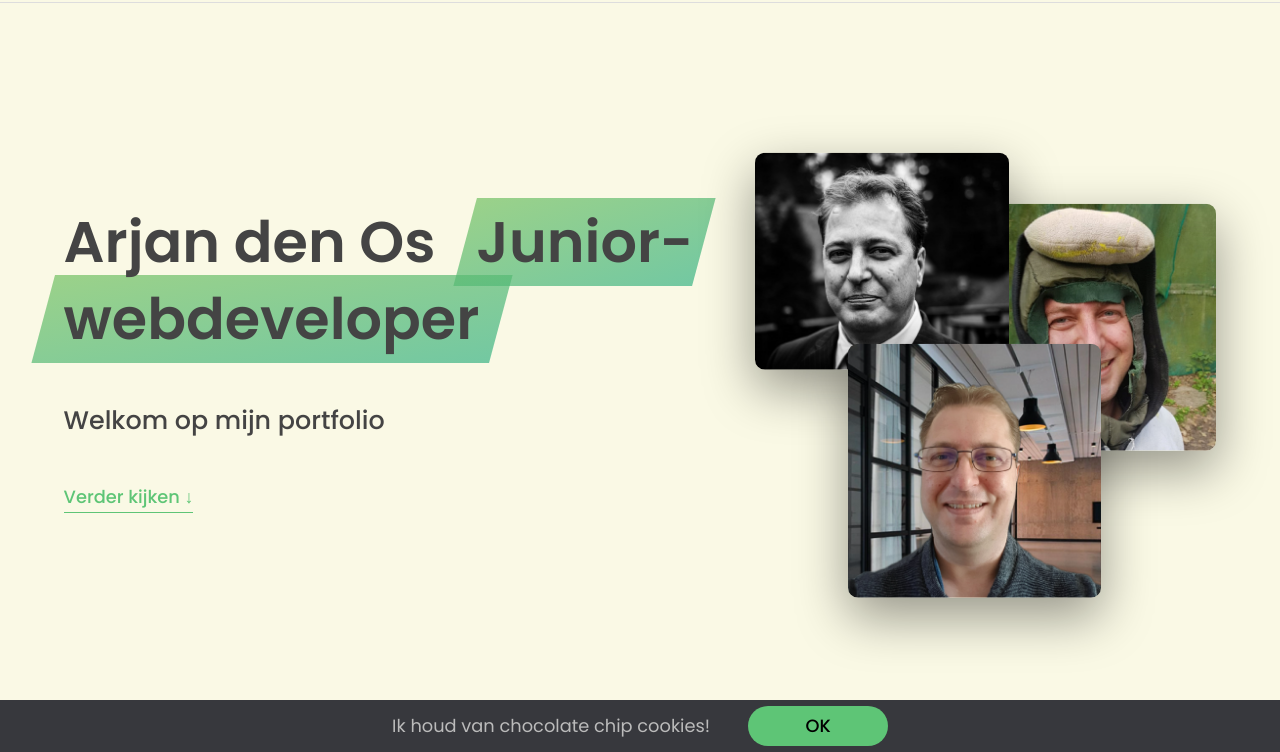
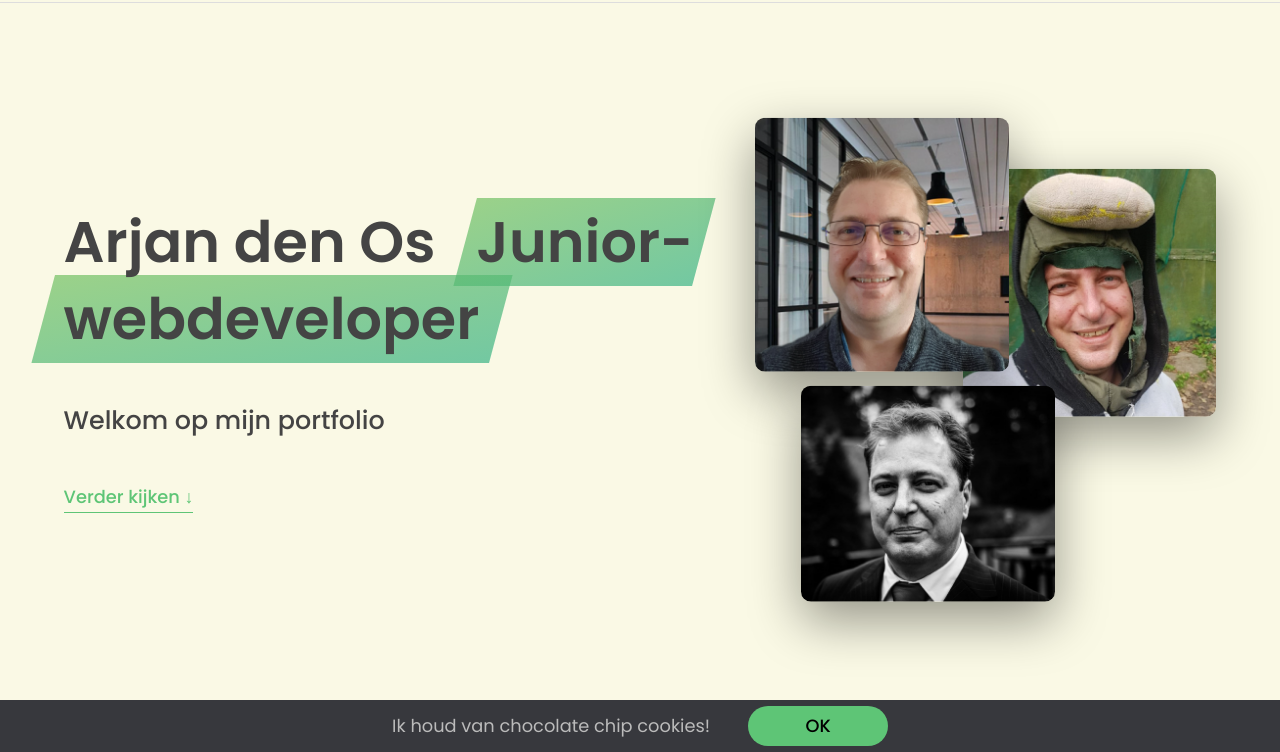
Before and after one commit to TzadO/portfolio, a plain HTML site: page index.html in a window 1280 px wide. Shown: the part 48-800 px from the top of the page. Drawn offline with Linux system fonts and the light colour scheme.

Commit message:
composition

```diff
--- a/index.html
+++ b/index.html
@@ -45,8 +45,8 @@
         <button class="btn--text btn--scroll-to">Verder kijken &DownArrow;</button>
         <div class="composition header__img">
           <img alt="photo 3" class="composition__photo composition__photo--p2" src="img/zelf3.jpg"/>
-          <img alt="photo 2" class="composition__photo composition__photo--p1" src="img/zelf2.jpg"/>
-          <img alt="photo 1" class="composition__photo composition__photo--p3" src="img/zelf4.png"/>
+          <img alt="photo 1" class="composition__photo composition__photo--p3" src="img/zelf2.jpg"/>
+          <img alt="photo 2" class="composition__photo composition__photo--p1" src="img/zelf4.png"/>
         </div>
       </div>
     </header>
--- a/style.css
+++ b/style.css
@@ -340,6 +340,7 @@ h4 {
 
 .composition {
   position: relative;
+  top: -10%;
 }
 
 .composition__photo {
@@ -369,8 +370,8 @@ h4 {
 }
 
 .composition__photo--p3 {
-  left: 20%;
-  top: 17rem;
+  left: 10%;
+  top: 23rem;
   animation-name: moveInBottom;
   animation-duration: 1.5s;
   animation-timing-function: ease-out;
```
